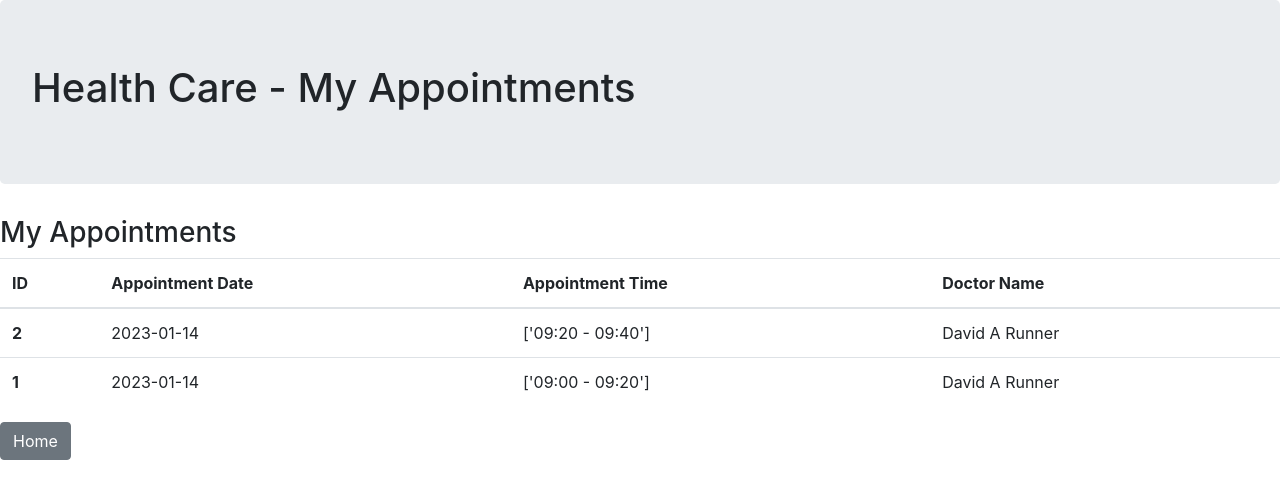
After one commit to macwindow10/health_care_flask, a Flask app: page /my_appointments in a window 1280 px wide. The commit adds this page. Shown: the top 499 px of the page. Run offline with Flask 2, Linux system fonts and the light colour scheme; a user stored in the database is signed in; data comes from the database, SQL or seed files in the repository; both versions use the stored data as it was after the commit; some libraries are stand-ins or nearby versions.

Commit message:
my appointment

```diff
--- a/main.py
+++ b/main.py
@@ -40,20 +40,42 @@ def get_doctors():
     return doctors
 
 
-def get_appointments(doctor_id):
+def get_appointments_by_user(user_id, role):
     conn = get_db_connection()
-    appointments = conn.execute('SELECT * FROM appointments WHERE doctor_id=' + doctor_id).fetchall()
+    if role == 'Patient':
+        appointments = conn.execute(
+            'SELECT a.id, '
+            'a.appointment_date appointment_date, '
+            'a.appointment_time appointment_time, '
+            '(SELECT fname || " " || mname || " " || lname FROM users u WHERE u.id=a.doctor_id) name '
+            'FROM appointments a '
+            'WHERE a.patient_id=' + str(user_id) +
+            ' ORDER BY a.id DESC').fetchall()
+    else:
+        appointments = conn.execute(
+            'SELECT a.id, '
+            'a.appointment_date appointment_date, '
+            'a.appointment_time appointment_time, '
+            '(SELECT fname || " " || mname || " " || lname FROM users u WHERE u.id=a.patient_id) name '
+            'FROM appointments a '
+            'WHERE doctor_id=' + str(user_id) +
+            ' ORDER BY id DESC').fetchall()
     conn.close()
     return appointments
 
 
-def get_appointments(doctor_id, dt):
+def get_appointments(patient_id, doctor_id, appointment_date, appointment_time):
     conn = get_db_connection()
-    appointments = conn.execute('SELECT * FROM appointments '
-                                'WHERE doctor_id=' + doctor_id +
-                                ' AND appointment_date=' + dt).fetchall()
+    appointments = conn.execute(
+        'SELECT * FROM appointments '
+        'WHERE patient_id=' + str(patient_id) +
+        ' AND doctor_id=' + str(doctor_id) +
+        ' AND appointment_date="' + appointment_date + '"' +
+        ' AND appointment_time="' + appointment_time + '"').fetchall()
     conn.close()
-    return appointments
+    if len(appointments) > 0:
+        return True
+    return False
 
 
 @app.route('/register', methods=['GET'])
@@ -130,6 +152,7 @@ def login_post():
     pprint('user found')
     message = 'User logged-in successfully'
     session.__setitem__('login_status', True)
+    session.__setitem__('user_id', user["id"])
     session.__setitem__('role', user["role"])
     session.__setitem__('email', user["email"])
     return redirect(url_for('index', message=message, role=user["role"], email=user["email"]))
@@ -148,10 +171,17 @@ def schedule_appointment():
     if login_status is None:
         return render_template('login.html')
     doctor_id = request.args['doctor_id']
+    if 'message' in request.args:
+        message = request.args['message']
+    else:
+        message = ''
     conn = get_db_connection()
     doctor = conn.execute('SELECT * FROM users WHERE id=' + doctor_id).fetchone()
     conn.close()
-    return render_template('schedule_appointment.html', doctor=doctor, time_slots=time_slots)
+    return render_template('schedule_appointment.html',
+                           doctor=doctor,
+                           time_slots=time_slots,
+                           message=message)
 
 
 @app.route('/schedule_appointment', methods=['POST'])
@@ -159,7 +189,37 @@ def schedule_appointment_post():
     login_status = session.get('login_status')
     if login_status is None:
         return render_template('login.html')
+    patient_id = session.get('user_id')
     doctor_id = request.form["doctor_id"]
+    appointment_date = request.form["appointment_date"]
+    appointment_time = request.form["appointment_time"]
+    appointment_already_exists = get_appointments(patient_id, doctor_id, appointment_date, appointment_time)
+    if appointment_already_exists:
+        return redirect(url_for('schedule_appointment', doctor_id=doctor_id,
+                                message='Appointment already exists on this date and time. '
+                                        'Please select different date or time'))
+
+    conn = get_db_connection()
+    cur = conn.cursor()
+    cur.execute(
+        "INSERT INTO appointments (appointment_date, appointment_time, doctor_id, patient_id) "
+        "VALUES (?, ?, ?, ?)",
+        (appointment_date, appointment_time, doctor_id, patient_id)
+    )
+    conn.commit()
+    conn.close()
+    return redirect(url_for('index', message='Appointment scheduled successfully'))
+
+
+@app.route('/my_appointments')
+def my_appointments():
+    login_status = session.get('login_status')
+    if login_status is None:
+        return render_template('login.html')
+    user_id = session.get('user_id')
+    role = session.get('role')
+    appointments = get_appointments_by_user(user_id, role)
+    return render_template('my_appointments.html', appointments=appointments, role=role)
 
 
 @app.route('/')
--- a/templates/home_doctor.html
+++ b/templates/home_doctor.html
@@ -33,6 +33,7 @@
     <div class="container-fluid">
         <ul class="nav navbar">
             <li active style="margin: 5px"><a href="#">Home</a></li>
+            <li active style="margin: 5px"><a href="/my_appointments">Appointments</a></li>
             <li style="margin: 5px"><a href="/register">Register</a></li>
             <li style="margin: 5px"><a href="/logout">Logout</a></li>
             <li style="margin: 5px"><a href="/profile" id="a_user_email_role"></a></li>
--- a/templates/home_patient.html
+++ b/templates/home_patient.html
@@ -33,6 +33,7 @@
     <div class="container-fluid">
         <ul class="nav navbar">
             <li active style="margin: 5px"><a href="#">Home</a></li>
+            <li active style="margin: 5px"><a href="/my_appointments">Appointments</a></li>
             <li style="margin: 5px"><a href="/register">Register</a></li>
             <li style="margin: 5px"><a href="/logout">Logout</a></li>
             <li style="margin: 5px"><a href="/profile" id="a_user_email_role"></a></li>
--- /dev/null
+++ b/templates/my_appointments.html
@@ -0,0 +1,86 @@
+<!DOCTYPE html>
+<html lang="en">
+<head>
+    <meta charset="UTF-8">
+    <link rel="stylesheet" href="https://fonts.googleapis.com/css?family=Open+Sans:300,400">
+    <link rel="stylesheet" href="static/css/bootstrap.min.css">
+    <title>Health Care - My Appointments</title>
+    <script src="static/js/jquery-3.2.1.js"></script>
+    <script>
+        $(document).ready(function() {
+            const params = new Proxy(new URLSearchParams(window.location.search), {
+              get: (searchParams, prop) => searchParams.get(prop),
+            });
+            let message = params.message;
+            var div = document.getElementById("div_message");
+            div.innerHTML = message;
+        });
+
+        function validateForm() {
+
+        }
+
+        function reset() {
+            alert('reset');
+            console.log('reset');
+            return false;
+        }
+
+
+
+
+    </script>
+</head>
+<body>
+
+<div class="jumbotron">
+    <h1>Health Care - My Appointments</h1>
+</div>
+
+<p id="div_message" style="text-align: center; font-size: 20px; color: blue">
+</p>
+
+<h3>My Appointments</h3>
+<table class="table">
+    <thead>
+    <th>
+        ID
+    </th>
+    <th>
+        Appointment Date
+    </th>
+    <th>
+        Appointment Time
+    </th>
+    <th>
+        {% if role == 'Patient' %}
+        Doctor Name
+        {% else %}
+        Patient Name
+        {% endif %}
+    </th>
+    </thead>
+    <tbody>
+    {% for appointment in appointments %}
+    <tr>
+        <th>
+            {{ appointment["id"] }}
+        </th>
+        <td>
+            {{ appointment["appointment_date"] }}
+        </td>
+        <td>
+            {{ appointment["appointment_time"] }}
+        </td>
+        <td>
+            {{ appointment["name"] }}
+        </td>
+    </tr>
+    {% endfor %}
+    </tbody>
+</table>
+
+<a class="btn btn-secondary" href="/">Home</a>
+
+</body>
+</html>
--- a/templates/register.html
+++ b/templates/register.html
@@ -21,7 +21,6 @@
         }
 
         function reset() {
-            alert('reset');
             console.log('reset');
             return false;
         }
```
Also changed, not shown: templates/schedule_appointment.html (+13 -3 lines), database.db.
